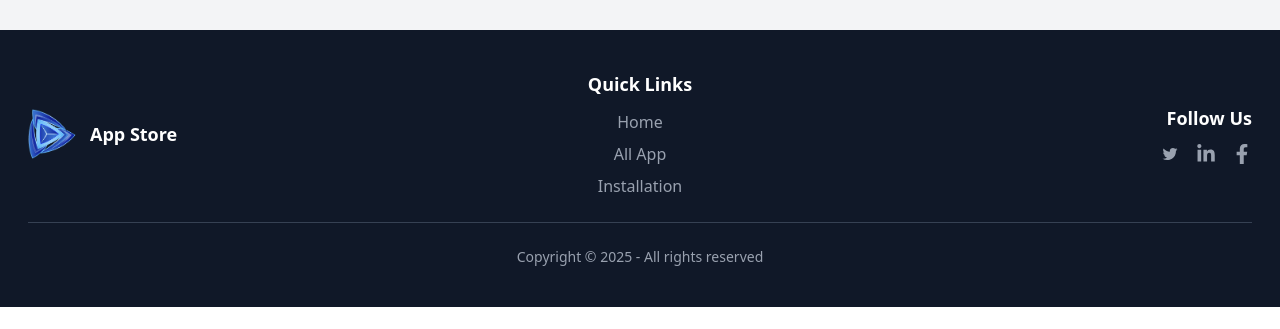
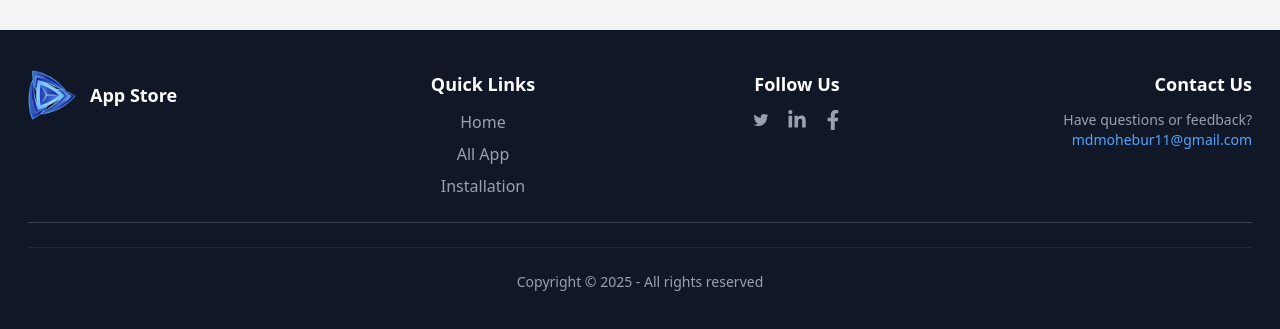
Before and after one commit to SEMohebur/App-store, a React (Vite) app: page / in a window 1280 px wide. Shown: the part 1843-2172 px from the top of the page. Before the commit the page ends 2150 px from the top, so only its background shows below. Built offline with nearby package versions, Linux system fonts and the light colour scheme.

Commit message:
All functionality and others bug fix

```diff
--- a/index.html
+++ b/index.html
@@ -1,10 +1,11 @@
-<!doctype html>
+<!DOCTYPE html>
 <html lang="en">
   <head>
     <meta charset="UTF-8" />
-    <link rel="icon" type="image/svg+xml" href="/vite.svg" />
+    <link rel="icon" type="image/png" href="/src/assets/logo.png" />
+
     <meta name="viewport" content="width=device-width, initial-scale=1.0" />
-    <title>vite-project</title>
+    <title>App Store</title>
   </head>
   <body>
     <div id="root"></div>
--- a/src/Component/Footer.jsx
+++ b/src/Component/Footer.jsx
@@ -6,8 +6,8 @@ import logo from "../assets/logo.png";
 export default function Footer() {
   return (
     <footer className="px-7 bg-gray-900 text-white py-10">
-      <div className="grid md:grid-cols-3 gap-8 items-center border-b border-gray-700 pb-6">
-        <NavLink className="flex items-center justify-center md:justify-start gap-3 ">
+      <div className="grid md:grid-cols-4 gap-8 items-start border-b border-gray-700 pb-6">
+        <NavLink className="flex items-center justify-center md:justify-start gap-3">
           <img className="h-[50px]" src={logo} alt="App Store Logo" />
           <p className="font-bold text-lg">App Store</p>
         </NavLink>
@@ -32,22 +32,38 @@ export default function Footer() {
             </li>
           </ul>
         </div>
-        <div className="text-center md:text-right">
+
+        <div className="text-center">
           <h2 className="font-semibold text-lg mb-3">Follow Us</h2>
-          <div className="flex md:justify-end justify-center gap-4 text-gray-400">
-            <a href="#" className="hover:text-blue-400 text-xl">
+          <div className="flex justify-center gap-4 text-gray-400">
+            <a className="hover:text-blue-400 text-xl">
               <TiSocialTwitter />
             </a>
-            <a href="#" className="hover:text-blue-600 text-xl">
+            <a className="hover:text-blue-600 text-xl">
               <FaLinkedinIn />
             </a>
-            <a href="#" className="hover:text-blue-500 text-xl">
+            <a className="hover:text-blue-500 text-xl">
               <FaFacebookF />
             </a>
           </div>
         </div>
+
+        <div className="text-center md:text-right">
+          <h2 className="font-semibold text-lg mb-3">Contact Us</h2>
+          <p className="text-gray-400 text-sm">
+            Have questions or feedback?
+            <br />
+            <a
+              href="mailto:mdmohebur11@gmail.com"
+              className="text-blue-400 hover:underline"
+            >
+              mdmohebur11@gmail.com
+            </a>
+          </p>
+        </div>
       </div>
-      <div className="pt-6 text-center text-gray-400 text-sm">
+
+      <div className="pt-6 text-center text-gray-400 text-sm border-t border-gray-800 mt-6">
         <p>Copyright © 2025 - All rights reserved</p>
       </div>
     </footer>
```
